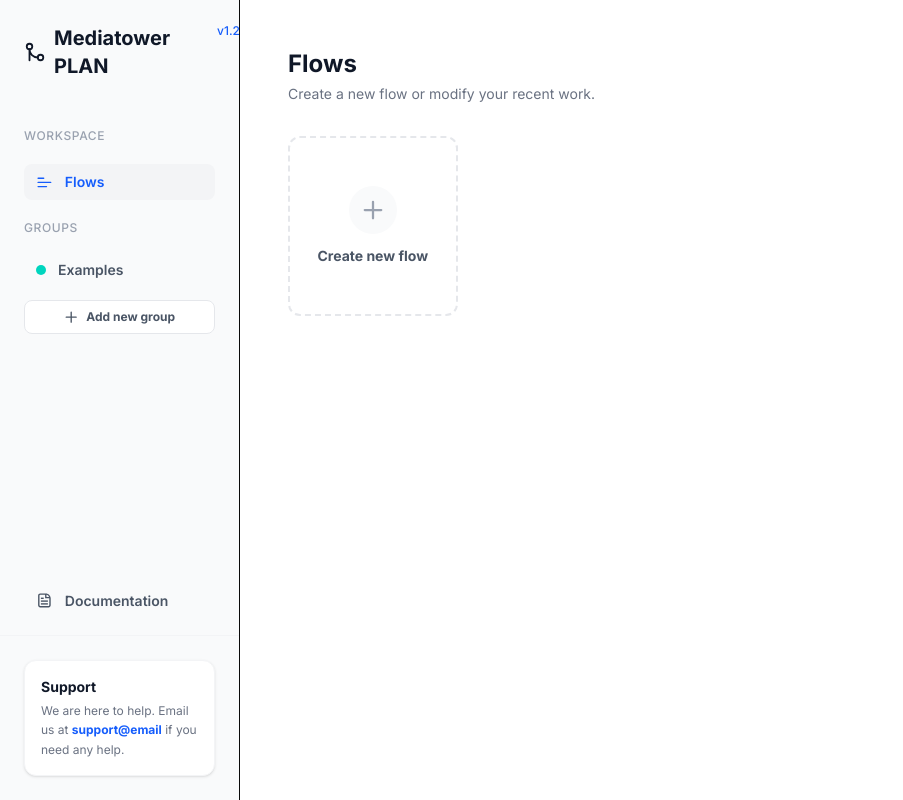
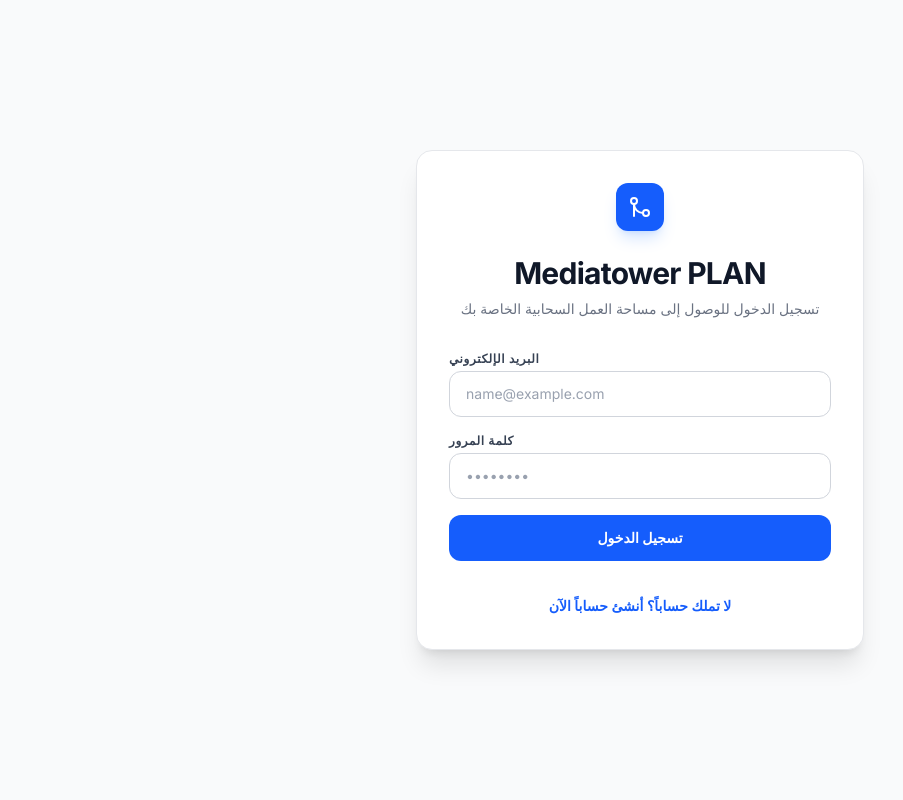
Before and after one commit to irou80naima-byte/mediatower, a React (Vite) app: page / in a window 1280 px wide. Shown: the whole page, without its empty margins (0-903 px from the left). Built offline with nearby package versions, Linux system fonts and the light colour scheme.

Commit message:
feat: add login/register auth screen and logout functionality

```diff
--- a/src/App.tsx
+++ b/src/App.tsx
@@ -1189,19 +1189,152 @@
 const serializeEdges = (edges: any[]) =>
   edges.map(({ data, ...rest }) => ({ ...rest, data: data ?? {} }));
 
+function AuthScreen({ onLoginSuccess }: { onLoginSuccess: () => void }) {
+  const [isLogin, setIsLogin] = useState(true);
+  const [name, setName] = useState('');
+  const [email, setEmail] = useState('');
+  const [password, setPassword] = useState('');
+  const [error, setError] = useState<string | null>(null);
+  const [loading, setLoading] = useState(false);
+
+  const handleSubmit = async (e: React.FormEvent) => {
+    e.preventDefault();
+    setError(null);
+    setLoading(true);
+
+    try {
+      if (isLogin) {
+        await apiAuth.login(email, password);
+      } else {
+        if (!name.trim()) {
+          throw new Error('الاسم مطلوب');
+        }
+        await apiAuth.register(name, email, password);
+      }
+      onLoginSuccess();
+    } catch (err: any) {
+      setError(err.message || 'فشلت عملية المصادقة. يرجى التحقق من البيانات والمحاولة مرة أخرى.');
+    } finally {
+      setLoading(false);
+    }
+  };
+
+  return (
+    <div className="flex min-h-screen items-center justify-center bg-gray-50 px-4 py-12 sm:px-6 lg:px-8 font-sans">
+      <div className="w-full max-w-md space-y-8 bg-white p-8 rounded-2xl border border-gray-200 shadow-xl">
+        <div className="text-center">
+          <div className="mx-auto flex h-12 w-12 items-center justify-center rounded-xl bg-blue-600 text-white shadow-lg shadow-blue-500/20">
+            <svg stroke="currentColor" fill="none" strokeWidth="2" viewBox="0 0 24 24" strokeLinecap="round" strokeLinejoin="round" className="h-6 w-6" xmlns="http://www.w3.org/2000/svg">
+              <circle cx="18" cy="18" r="3" />
+              <circle cx="6" cy="6" r="3" />
+              <path d="M6 21V9a9 9 0 0 0 9 9" />
+            </svg>
+          </div>
+          <h2 className="mt-6 text-3xl font-extrabold text-gray-900 tracking-tight">Mediatower PLAN</h2>
+          <p className="mt-2 text-sm text-gray-500">
+            {isLogin ? 'تسجيل الدخول للوصول إلى مساحة العمل السحابية الخاصة بك' : 'إنشاء حساب جديد لحفظ وإدارة مشاريعك السحابية'}
+          </p>
+        </div>
+
+        {error && (
+          <div className="bg-red-50 border border-red-200 text-red-600 p-3 rounded-lg text-sm text-center flex items-center justify-center gap-2 font-medium">
+            <svg stroke="currentColor" fill="none" strokeWidth="2" viewBox="0 0 24 24" className="w-5 h-5 flex-shrink-0" xmlns="http://www.w3.org/2000/svg">
+              <circle cx="12" cy="12" r="10" />
+              <line x1="12" y1="8" x2="12" y2="12" />
+              <line x1="12" y1="16" x2="12.01" y2="16" />
+            </svg>
+            <span>{error}</span>
+          </div>
+        )}
+
+        <form className="mt-8 space-y-4" onSubmit={handleSubmit}>
+          {!isLogin && (
+            <div>
+              <label className="block text-xs font-semibold text-gray-700 uppercase tracking-wider mb-1">الاسم الكامل</label>
+              <input
+                type="text"
+                required
+                value={name}
+                onChange={(e) => setName(e.target.value)}
+                placeholder="مثال: محمد أحمد"
+                className="w-full bg-white border border-gray-300 rounded-xl px-4 py-3 text-gray-900 placeholder-gray-400 focus:outline-none focus:border-blue-500 focus:ring-1 focus:ring-blue-500 transition-all text-sm"
+              />
+            </div>
+          )}
+
+          <div>
+            <label className="block text-xs font-semibold text-gray-700 uppercase tracking-wider mb-1">البريد الإلكتروني</label>
+            <input
+              type="email"
+              required
+              value={email}
+              onChange={(e) => setEmail(e.target.value)}
+              placeholder="name@example.com"
+              className="w-full bg-white border border-gray-300 rounded-xl px-4 py-3 text-gray-900 placeholder-gray-400 focus:outline-none focus:border-blue-500 focus:ring-1 focus:ring-blue-500 transition-all text-sm"
+            />
+          </div>
+
+          <div>
+            <label className="block text-xs font-semibold text-gray-700 uppercase tracking-wider mb-1">كلمة المرور</label>
+            <input
+              type="password"
+              required
+              value={password}
+              onChange={(e) => setPassword(e.target.value)}
+              placeholder="••••••••"
+              className="w-full bg-white border border-gray-300 rounded-xl px-4 py-3 text-gray-900 placeholder-gray-400 focus:outline-none focus:border-blue-500 focus:ring-1 focus:ring-blue-500 transition-all text-sm"
+            />
+          </div>
+
+          <button
+            type="submit"
+            disabled={loading}
+            className="w-full flex justify-center py-3 px-4 border border-transparent text-sm font-bold rounded-xl text-white bg-blue-600 hover:bg-blue-500 focus:outline-none focus:ring-2 focus:ring-offset-2 focus:ring-blue-500 transition-colors disabled:opacity-50"
+          >
+            {loading ? (
+              <span className="flex items-center gap-2">
+                <svg className="animate-spin h-5 w-5 text-white" fill="none" viewBox="0 0 24 24" xmlns="http://www.w3.org/2000/svg">
+                  <circle className="opacity-25" cx="12" cy="12" r="10" stroke="currentColor" strokeWidth="4" />
+                  <path className="opacity-75" fill="currentColor" d="M4 12a8 8 0 018-8V0C5.373 0 0 5.373 0 12h4zm2 5.291A7.962 7.962 0 014 12H0c0 3.042 1.135 5.824 3 7.938l3-2.647z" />
+                </svg>
+                جاري التحميل...
+              </span>
+            ) : (
+              isLogin ? 'تسجيل الدخول' : 'إنشاء حساب جديد'
+            )}
+          </button>
+        </form>
+
+        <div className="text-center mt-4">
+          <button
+            onClick={() => {
+              setIsLogin(!isLogin);
+              setError(null);
+            }}
+            className="text-sm font-semibold text-blue-600 hover:text-blue-500 transition-colors"
+          >
+            {isLogin ? "لا تملك حساباً؟ أنشئ حساباً الآن" : 'لديك حساب بالفعل؟ سجل الدخول'}
+          </button>
+        </div>
+      </div>
+    </div>
+  );
+}
+
 function DesktopOnly() {
   const [view, setView] = useState<'workspace' | 'editor'>('workspace');
   const [projects, setProjects] = useState<Project[]>([]);
   const [currentProjectId, setCurrentProjectId] = useState<string | null>(null);
   const [isLoading, setIsLoading] = useState(true);
+  const [isLoggedIn, setIsLoggedIn] = useState(apiAuth.isLoggedIn());
 
   // Load projects from backend API
   React.useEffect(() => {
-    if (!apiAuth.isLoggedIn()) {
-      // If not logged in, fallback to localforage (optional) or show empty
+    if (!isLoggedIn) {
       setIsLoading(false);
       return;
     }
+    setIsLoading(true);
     apiProjects.list()
       .then((data) => {
         setProjects(data);
@@ -1211,14 +1344,14 @@
         console.error('Failed to load projects', e);
         setIsLoading(false);
       });
-  }, []);
+  }, [isLoggedIn]);
 
   const persistProjects = (_: any) => {
     // No-op: persistence handled via API calls in create/save/delete
   };
 
   const handleCreateProject = async () => {
-    if (!apiAuth.isLoggedIn()) {
+    if (!isLoggedIn) {
       alert('Please log in to create a project');
       return;
     }
@@ -1241,7 +1374,7 @@
   };
 
   const handleOpenProject = async (id: string) => {
-    if (!apiAuth.isLoggedIn()) {
+    if (!isLoggedIn) {
       // Optionally fetch public project data if needed; for now just open
     }
     try {
@@ -1260,7 +1393,7 @@
 
   const handleDeleteProject = async (id: string, e: React.MouseEvent) => {
     e.stopPropagation();
-    if (!apiAuth.isLoggedIn()) {
+    if (!isLoggedIn) {
       alert('Please log in to delete a project');
       return;
     }
@@ -1288,6 +1421,24 @@
     }
   };
 
+  const handleLogout = async () => {
+    if (window.confirm('هل أنت متأكد أنك تريد تسجيل الخروج؟')) {
+      try {
+        await apiAuth.logout();
+      } catch (e) {
+        console.error('Logout error', e);
+      }
+      setIsLoggedIn(false);
+      setProjects([]);
+      setCurrentProjectId(null);
+      setView('workspace');
+    }
+  };
+
+  if (!isLoggedIn) {
+    return <AuthScreen onLoginSuccess={() => setIsLoggedIn(true)} />;
+  }
+
   if (isLoading) {
     return <div className="flex h-screen items-center justify-center bg-gray-50 text-gray-400">Loading workspace...</div>;
   }
@@ -1300,6 +1451,7 @@
           onOpenProject={handleOpenProject}
           onCreateProject={handleCreateProject}
           onDeleteProject={handleDeleteProject}
+          onLogout={handleLogout}
         />
       ) : (
         <ReactFlowProvider>
--- a/src/components/Workspace.tsx
+++ b/src/components/Workspace.tsx
@@ -13,9 +13,10 @@
   onOpenProject: (id: string) => void;
   onCreateProject: () => void;
   onDeleteProject: (id: string, e: React.MouseEvent) => void;
+  onLogout?: () => void;
 }
 
-const Workspace: React.FC<WorkspaceProps> = ({ projects, onOpenProject, onCreateProject, onDeleteProject }) => {
+const Workspace: React.FC<WorkspaceProps> = ({ projects, onOpenProject, onCreateProject, onDeleteProject, onLogout }) => {
   const formatTime = (timestamp: number) => {
     const diff = Date.now() - timestamp;
     const minutes = Math.floor(diff / 60000);
@@ -83,6 +84,21 @@
               Documentation
             </a>
           </div>
+          {onLogout && (
+            <div className="px-6 mb-4">
+              <button
+                onClick={onLogout}
+                className="hover:bg-red-50 hover:text-red-600 px-3 py-2 rounded-lg flex items-center gap-3 text-sm font-semibold text-gray-600 w-full text-left transition-colors"
+              >
+                <svg stroke="currentColor" fill="none" strokeWidth="2" viewBox="0 0 24 24" strokeLinecap="round" strokeLinejoin="round" height="1.2em" width="1.2em" xmlns="http://www.w3.org/2000/svg">
+                  <path d="M9 21H5a2 2 0 0 1-2-2V5a2 2 0 0 1 2-2h4" />
+                  <polyline points="16 17 21 12 16 7" />
+                  <line x1="21" y1="12" x2="9" y2="12" />
+                </svg>
+                Log Out
+              </button>
+            </div>
+          )}
           <div className="p-6 border-t border-gray-100">
             <div className="rounded-xl border border-gray-100 bg-white p-4 shadow-sm">
               <div className="space-y-1">
```
